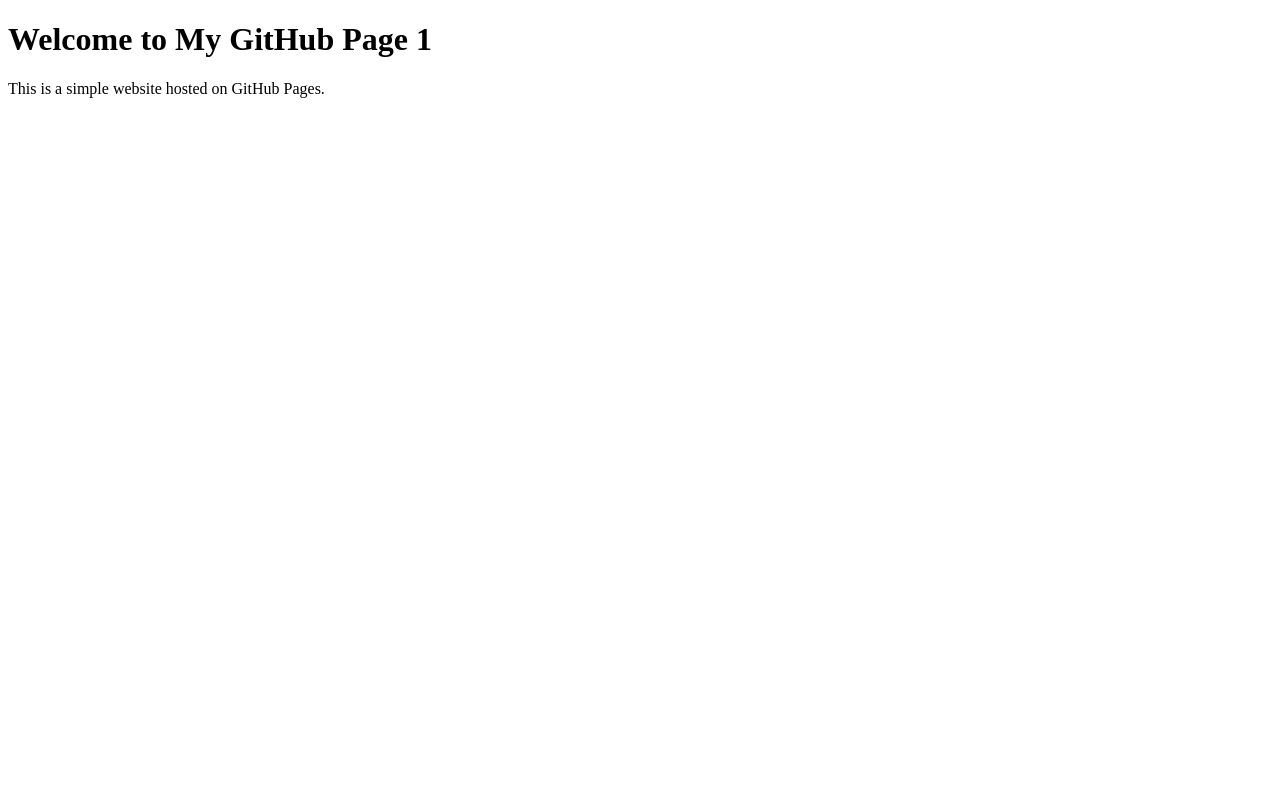
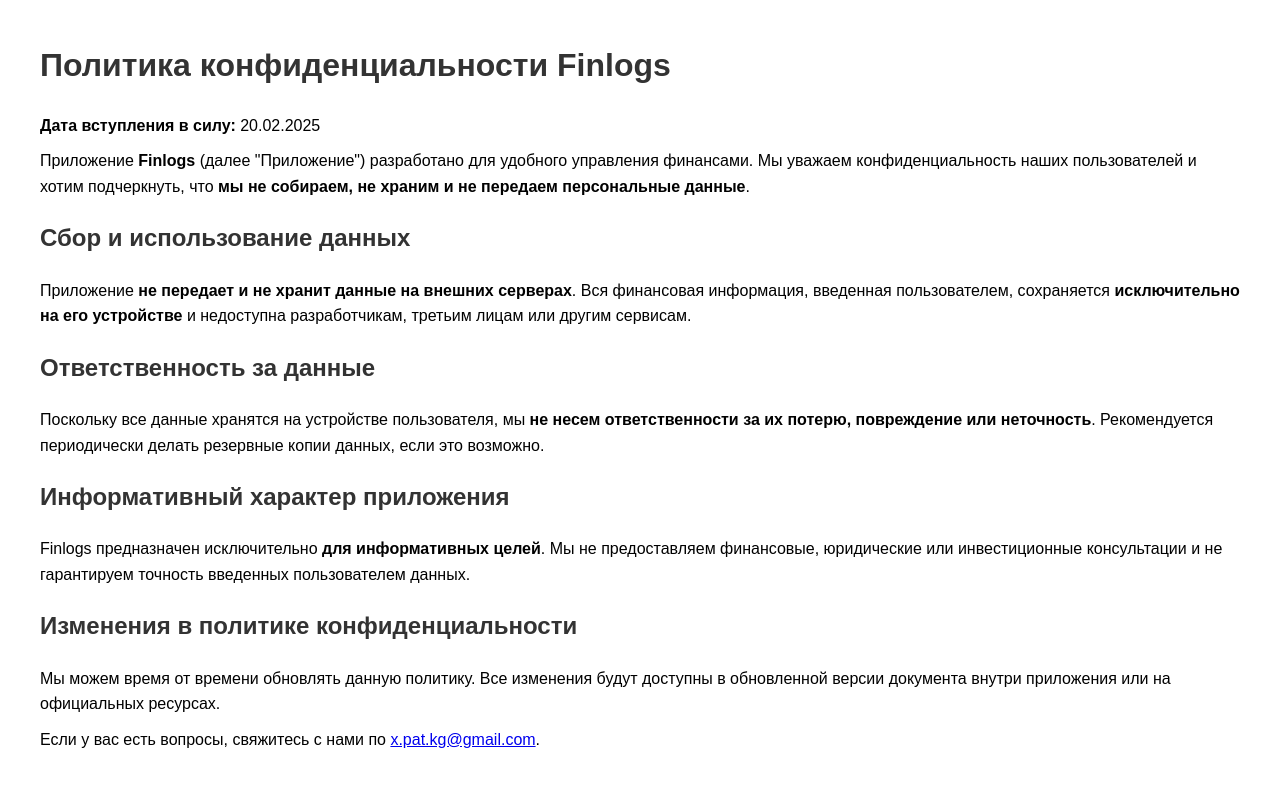
Before and after one commit to xpat23/github.io, a plain HTML site: page index.html in a window 1280 px wide. Drawn offline with Linux system fonts and the light colour scheme.

Commit message:
Update index.html

```diff
--- a/index.html
+++ b/index.html
@@ -1,12 +1,41 @@
 <!DOCTYPE html>
-<html lang="en">
+<html lang="ru">
 <head>
     <meta charset="UTF-8">
     <meta name="viewport" content="width=device-width, initial-scale=1.0">
-    <title>My GitHub Page</title>
+    <title>Политика конфиденциальности Finlogs</title>
+    <style>
+        body {
+            font-family: Arial, sans-serif;
+            margin: 40px;
+            line-height: 1.6;
+        }
+        h1, h2 {
+            color: #333;
+        }
+        p {
+            margin: 10px 0;
+        }
+    </style>
 </head>
 <body>
-    <h1>Welcome to My GitHub Page 1</h1>
-    <p>This is a simple website hosted on GitHub Pages.</p>
+    <h1>Политика конфиденциальности Finlogs</h1>
+    <p><strong>Дата вступления в силу:</strong> 20.02.2025</p>
+
+    <p>Приложение <strong>Finlogs</strong> (далее "Приложение") разработано для удобного управления финансами. Мы уважаем конфиденциальность наших пользователей и хотим подчеркнуть, что <strong>мы не собираем, не храним и не передаем персональные данные</strong>.</p>
+
+    <h2>Сбор и использование данных</h2>
+    <p>Приложение <strong>не передает и не хранит данные на внешних серверах</strong>. Вся финансовая информация, введенная пользователем, сохраняется <strong>исключительно на его устройстве</strong> и недоступна разработчикам, третьим лицам или другим сервисам.</p>
+
+    <h2>Ответственность за данные</h2>
+    <p>Поскольку все данные хранятся на устройстве пользователя, мы <strong>не несем ответственности за их потерю, повреждение или неточность</strong>. Рекомендуется периодически делать резервные копии данных, если это возможно.</p>
+
+    <h2>Информативный характер приложения</h2>
+    <p>Finlogs предназначен исключительно <strong>для информативных целей</strong>. Мы не предоставляем финансовые, юридические или инвестиционные консультации и не гарантируем точность введенных пользователем данных.</p>
+
+    <h2>Изменения в политике конфиденциальности</h2>
+    <p>Мы можем время от времени обновлять данную политику. Все изменения будут доступны в обновленной версии документа внутри приложения или на официальных ресурсах.</p>
+
+    <p>Если у вас есть вопросы, свяжитесь с нами по <a href="mailto:x.pat.kg@gmail.com">x.pat.kg@gmail.com</a>.</p>
 </body>
 </html>
```
